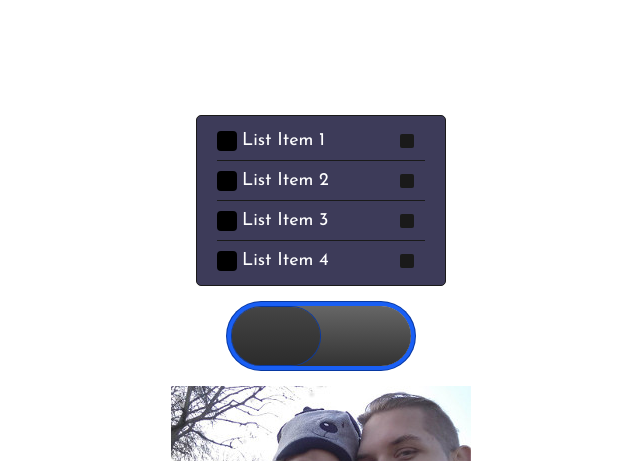
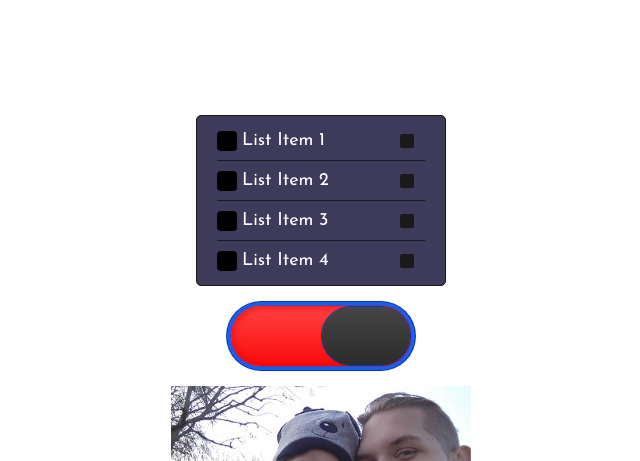
Before and after one commit to jakubfolta/CSSPlayground, a website: page index.html in a window 1280 px wide. Both pictures are taken after a click on the checkbox 640 px from the left and 335 px from the top of the page. Shown: the top 461 px of the page, without its empty margins (319-959 px from the left). Drawn offline with Linux system fonts and the light colour scheme.

Commit message:
Solidifying knowledge - glowing checkbox.

```diff
--- a/style.css
+++ b/style.css
@@ -39,7 +39,12 @@ body {
   box-shadow: 0 0 0 4px hsl(221, 92%, 53%), 0 0 0 5px hsl(221, 92%, 33%);
 }
 
-.glowing:before {
+.glowing:checked {
+  background: linear-gradient(0deg, hsl(0, 95%, 51%), hsl(0, 100%, 63%));
+  box-shadow: 0 0 2px hsl(0, 100%, 43%), 0 0 0 4px hsl(221, 92%, 53%), 0 0 0 5px hsl(221, 92%, 33%), inset 0 0 10px hsl(0, 100%, 46%);
+}
+
+.glowing::before {
   position: absolute;
   content: '';
   top: 0;
@@ -50,6 +55,11 @@ body {
   background: linear-gradient(0deg, hsl(0, 0%, 17%), hsl(0, 0%, 27%));
   box-shadow: 0 0 0 1px hsl(221, 92%, 33%);
   transform: scale(.98, .97);
+  transition: .3s;
+}
+
+.glowing:checked::before {
+  left: 90px;
 }
 
 
```
